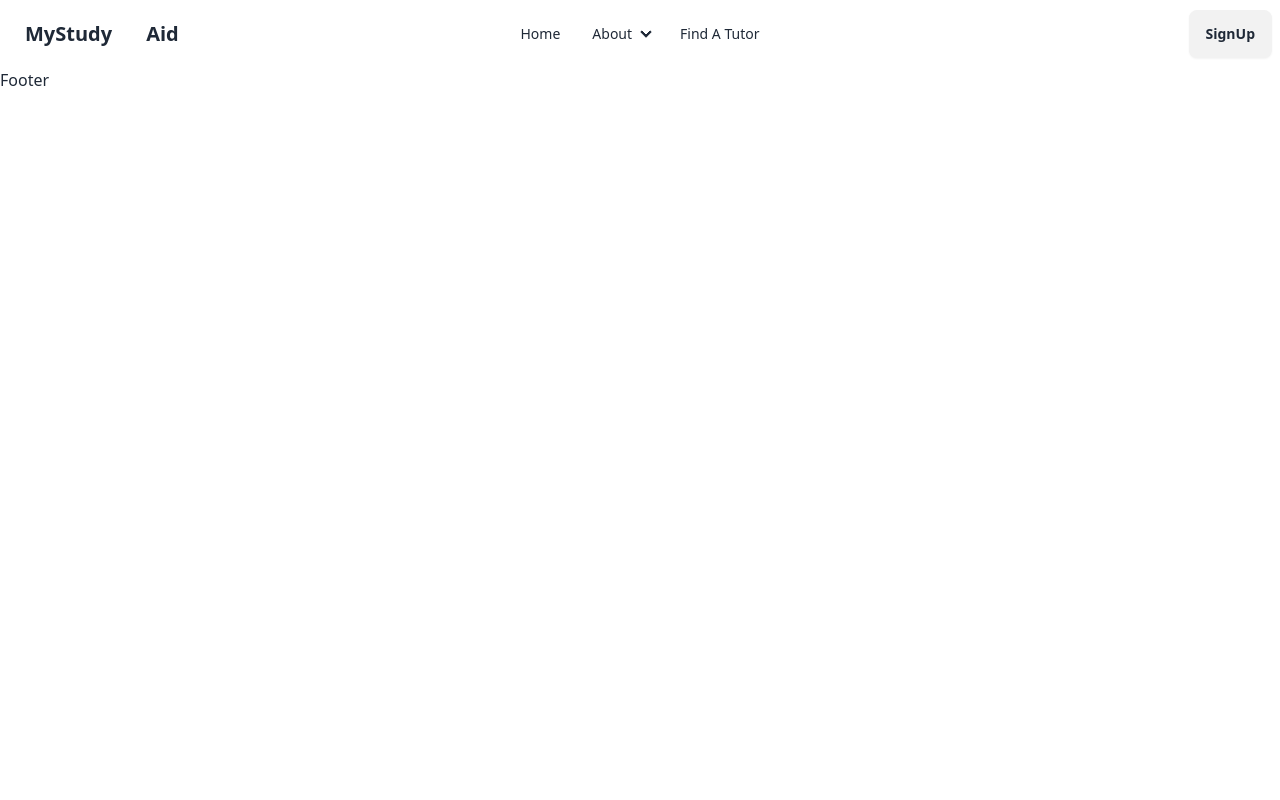
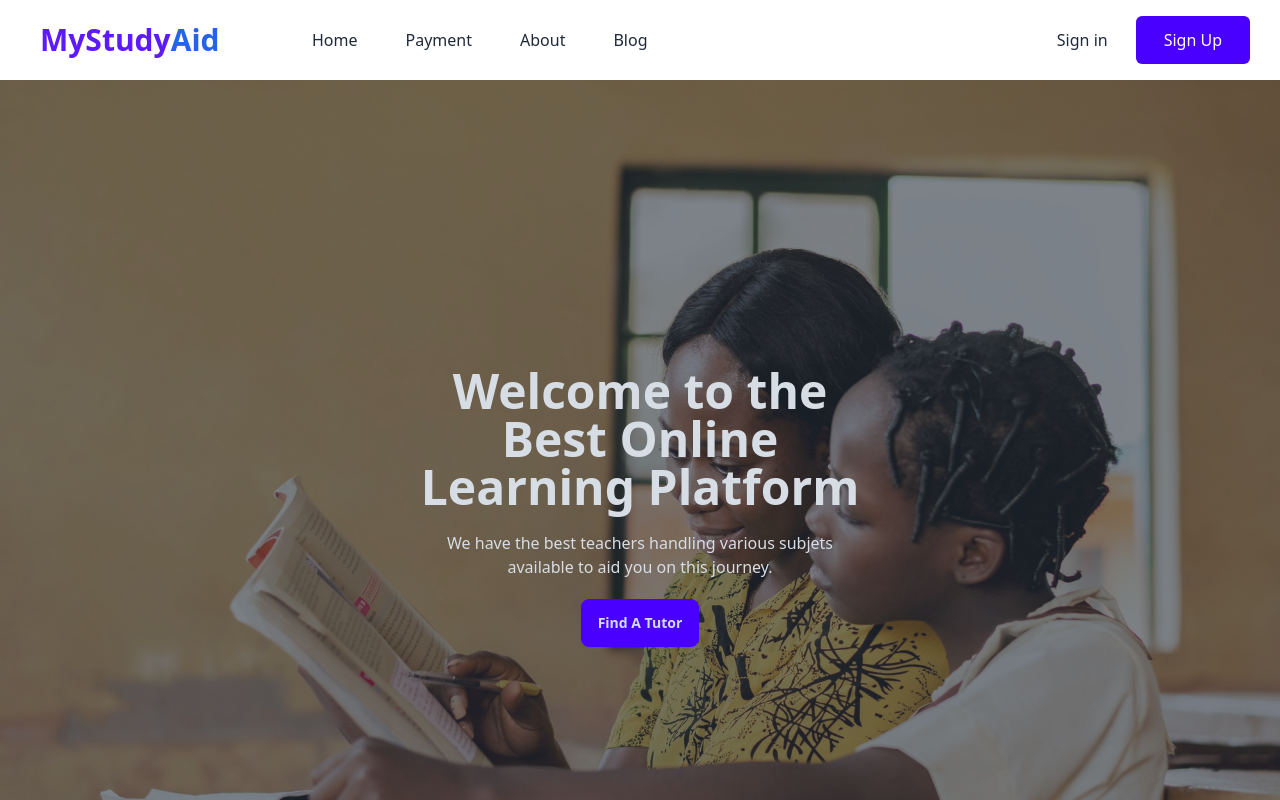
Before and after one commit to Edulink-Ghana/Frontend, a React (Vite) app: page / in a window 1280 px wide. Shown: the top 800 px of the page. Built offline with nearby package versions, Linux system fonts and the light colour scheme.

Commit message:
set up the initial hero page

```diff
--- a/package.json
+++ b/package.json
@@ -10,9 +10,11 @@
     "preview": "vite preview"
   },
   "dependencies": {
+    "bootstrap": "^3.4.1",
     "react": "^18.3.1",
     "react-dom": "^18.3.1",
-    "react-router-dom": "^6.25.1"
+    "react-router-dom": "^6.25.1",
+    "tailgrids": "^2.2.6"
   },
   "devDependencies": {
     "@types/react": "^18.3.3",
--- a/src/App.jsx
+++ b/src/App.jsx
@@ -1,29 +1,21 @@
-import { createBrowserRouter, RouterProvider } from "react-router-dom"
-import RootLayout from "./layouts"
-import LandingPage from "./landing page"
-import TeacherListing from "./teacherListing"
-
+import { BrowserRouter as Router, Routes, Route } from "react-router-dom";
+import RootLayout from "./layouts/RootLayout";
+import Home from "./landing page";
+import Hero from "./landing page/components/hero";
+import FindTutor from "./landing page/components/findTutor";
 
 function App() {
- const router = createBrowserRouter ([
-    {
-      path: "/",
-      element: <RootLayout />,
-      Children: [
-          {
-            index: true,
-            element: <LandingPage />,
-          },
-          {
-            path: "explore",
-            element: <TeacherListing />
-          },
-      ]
-    }
- ]);
-
-  return <RouterProvider router={router} />
-
+  return (
+    <Router>
+      <Routes>
+        <Route path="/" element={<RootLayout />}>
+          <Route index element={<Home />} />
+          <Route path="hero" element={<Hero />} />
+          <Route path="find-tutor" element={<FindTutor />} />
+        </Route>
+      </Routes>
+    </Router>
+  );
 }
 
-export default App
+export default App;
--- a/src/assets/index.jsx
+++ b/src/assets/index.jsx
@@ -1,5 +1,5 @@
-import hero from "./images/study.jpg"
+import heroBg from "./images/study.jpg"
 
-export {
-    hero
+export{
+    heroBg
 };
--- a/src/components/Navbar.jsx
+++ b/src/components/Navbar.jsx
@@ -1,60 +1,85 @@
+import React, { useState } from "react";
 
 const Navbar = () => {
+  const [open, setOpen] = useState(false);
+
   return (
-    <div className="navbar bg-base-100">
-      <div className="navbar-start">
-        <div className="dropdown">
-          <div tabIndex={0} role="button" className="btn btn-ghost lg:hidden">
-            <svg
-              xmlns="http://www.w3.org/2000/svg"
-              className="h-5 w-5"
-              fill="none"
-              viewBox="0 0 24 24"
-              stroke="currentColor">
-              <path
-                strokeLinecap="round"
-                strokeLinejoin="round"
-                strokeWidth="2"
-                d="M4 6h16M4 12h8m-8 6h16" />
-            </svg>
+    <header className={`flex w-full items-center bg-white dark:bg-dark`}>
+      <div className="container">
+        <div className="relative -mx-4 flex items-center justify-between">
+          <div className="w-60 max-w-full px-4">
+            <a href="/" className="block w-full py-5 text-3xl font-bold">
+              <div className="flex flex-row pl-[40px]">
+                <h1 className="dark:hidden text-[#5D1AFF]">MyStudy</h1>
+                <h1 className="dark:hidden text-blue-600">Aid</h1>
+              </div>
+              <div>
+                <h1 className="hidden dark:block">MyStudy</h1>
+                <h1 className="hidden dark:block">Aid</h1>
+              </div>
+            </a>
           </div>
-          <ul
-            tabIndex={0}
-            className="menu menu-sm dropdown-content bg-base-100 rounded-box z-[1] mt-3 w-52 p-2 shadow">
-            <li><a>Item 1</a></li>
-            <li>
-              <a>Parent</a>
-              <ul className="p-2">
-                <li><a>Submenu 1</a></li>
-                <li><a>Submenu 2</a></li>
-              </ul>
-            </li>
-            <li><a>Item 3</a></li>
-          </ul>
+          <div className="flex w-full items-center justify-between px-4">
+            <div>
+              <button
+                onClick={() => setOpen(!open)}
+                id="navbarToggler"
+                className={` ${open && "navbarTogglerActive"
+                  } absolute right-4 top-1/2 block -translate-y-1/2 rounded-lg px-3 py-[6px] ring-primary focus:ring-2 lg:hidden`}
+              >
+                <span className="relative my-[6px] block h-[2px] w-[30px] bg-body-color dark:bg-white"></span>
+                <span className="relative my-[6px] block h-[2px] w-[30px] bg-body-color dark:bg-white"></span>
+                <span className="relative my-[6px] block h-[2px] w-[30px] bg-body-color dark:bg-white"></span>
+              </button>
+              <nav
+                // :className="!navbarOpen && 'hidden' "
+                id="navbarCollapse"
+                className={`absolute right-4 top-full w-full max-w-[250px] rounded-lg bg-white px-6 py-5 shadow dark:bg-dark-2 lg:static lg:block lg:w-full lg:max-w-full lg:shadow-none lg:dark:bg-transparent ${!open && "hidden"
+                  } `}
+              >
+                <ul className="block lg:flex">
+                  <ListItem NavLink="/#">Home</ListItem>
+                  <ListItem NavLink="/#">Payment</ListItem>
+                  <ListItem NavLink="/#">About</ListItem>
+                  <ListItem NavLink="/#">Blog</ListItem>
+                </ul>
+              </nav>
+            </div>
+            <div className="hidden justify-end pr-16 sm:flex lg:pr-0">
+              <a
+                href="/#"
+                className="px-7 py-3 text-base font-medium text-dark hover:text-primary dark:text-white"
+              >
+                Sign in
+              </a>
+
+              <a
+                href="/#"
+                className="rounded-md bg-primary px-7 mr-[30px] py-3 text-base font-medium text-white hover:bg-primary/90"
+              >
+                Sign Up
+              </a>
+            </div>
+          </div>
         </div>
-        <span className="btn btn-ghost text-xl">MyStudy</span>
-        <span className="btn btn-ghost text-xl">Aid</span>
       </div>
-      <div className="navbar-center hidden lg:flex">
-        <ul className="menu menu-horizontal px-1">
-          <li><a>Home</a></li>
-          <li>
-            <details>
-              <summary>About</summary>
-              <ul className="p-2">
-                <li><a>Submenu 1</a></li>
-                <li><a>Submenu 2</a></li>
-              </ul>
-            </details>
-          </li>
-          <li><a>Find A Tutor</a></li>
-        </ul>
-      </div>
-      <div className="navbar-end">
-        <a className="btn">SignUp</a>
-      </div>
-    </div>
-  )
-}
+    </header>
+  );
+};
 
 export default Navbar;
+
+const ListItem = ({ children, NavLink }) => {
+  return (
+    <>
+      <li>
+        <a
+          href={NavLink}
+          className="flex py-2 text-base font-medium text-body-color hover:text-dark dark:text-dark-6 dark:hover:text-white lg:ml-12 lg:inline-flex"
+        >
+          {children}
+        </a>
+      </li>
+    </>
+  );
+};
--- a/src/constants/index.jsx
+++ b/src/constants/index.jsx
@@ -1,5 +1,17 @@
 const K = {
   NAVLINKS: [
+    {
+      name: "Home",
+      path: "/"
+    },
+    {
+      name: "About",
+      path: "/about"
+    },
+    {
+      name: "Find A Tutor",
+      path: "/findatutor"
+    },
     {
       name: "Sign Up",
       path: "/signup"
--- a/src/landing page/components/findTutor.jsx
+++ b/src/landing page/components/findTutor.jsx
@@ -1,3 +1,5 @@
+import React from 'react'
+
 const FindTutor = () => {
   return (
     <div>FindTutor</div>
--- a/src/landing page/components/hero.jsx
+++ b/src/landing page/components/hero.jsx
@@ -1,18 +1,20 @@
-import { hero } from "../../assets"
+import { heroBg } from '../../assets'
 
 const Hero = () => {
     return (
-    <div className="hero bg-base-200 ">
-  <div className="hero-content flex-col lg:flex-row-reverse">
-    <img
-      className="max-w-sm rounded-lg shadow-2xl" src={hero} alt="Hero" />
         <div>
-      <h1 className="text-5xl font-bold">Box Office News!</h1>
-      <p className="py-6">
-        Provident cupiditate voluptatem et in. Quaerat fugiat ut assumenda excepturi exercitationem
-        quasi. In deleniti eaque aut repudiandae et a id nisi.
+            <div
+                className="hero min-h-screen">
+                    <img src={heroBg} alt="" />
+                <div className="hero-overlay bg-opacity-60"></div>
+                <div className="hero-content text-neutral-content text-center">
+                    <div className="max-w-md">
+                        <h1 className="mb-5 text-5xl font-bold">Welcome to the Best Online Learning Platform </h1>
+                        <p className="mb-5">
+                            We have the best teachers handling various subjets available to aid you on this journey.
                         </p>
-      <button className="btn btn-primary">Get Started</button>
+                        <button className="btn btn-primary">Find A Tutor</button>
+                    </div>
                 </div>
             </div>
         </div>
--- a/src/landing page/index.jsx
+++ b/src/landing page/index.jsx
@@ -5,7 +5,7 @@ import FilterSession from './components/filterSession'
 import Career from './components/career'
 import Blog from './components/blog'
 
-const LandingPage = () => {
+const Home = () => {
   return (
     <div>
         <Hero />
@@ -18,4 +18,4 @@ const LandingPage = () => {
   )
 }
 
-export default LandingPage
+export default Home
--- a/src/teacherListing/index.jsx
+++ /dev/null
@@ -1,7 +0,0 @@
-const TeacherListing = () => {
-  return (
-    <div>TeacherListing</div>
-  )
-}
-
-export default TeacherListing
```
Also changed, not shown: src/layouts/RootLayout.jsx (renamed from src/layouts/index.jsx), 1 other file (tests, documents, lock files or other folders). Lines whose indentation alone changed are shown as unchanged.
